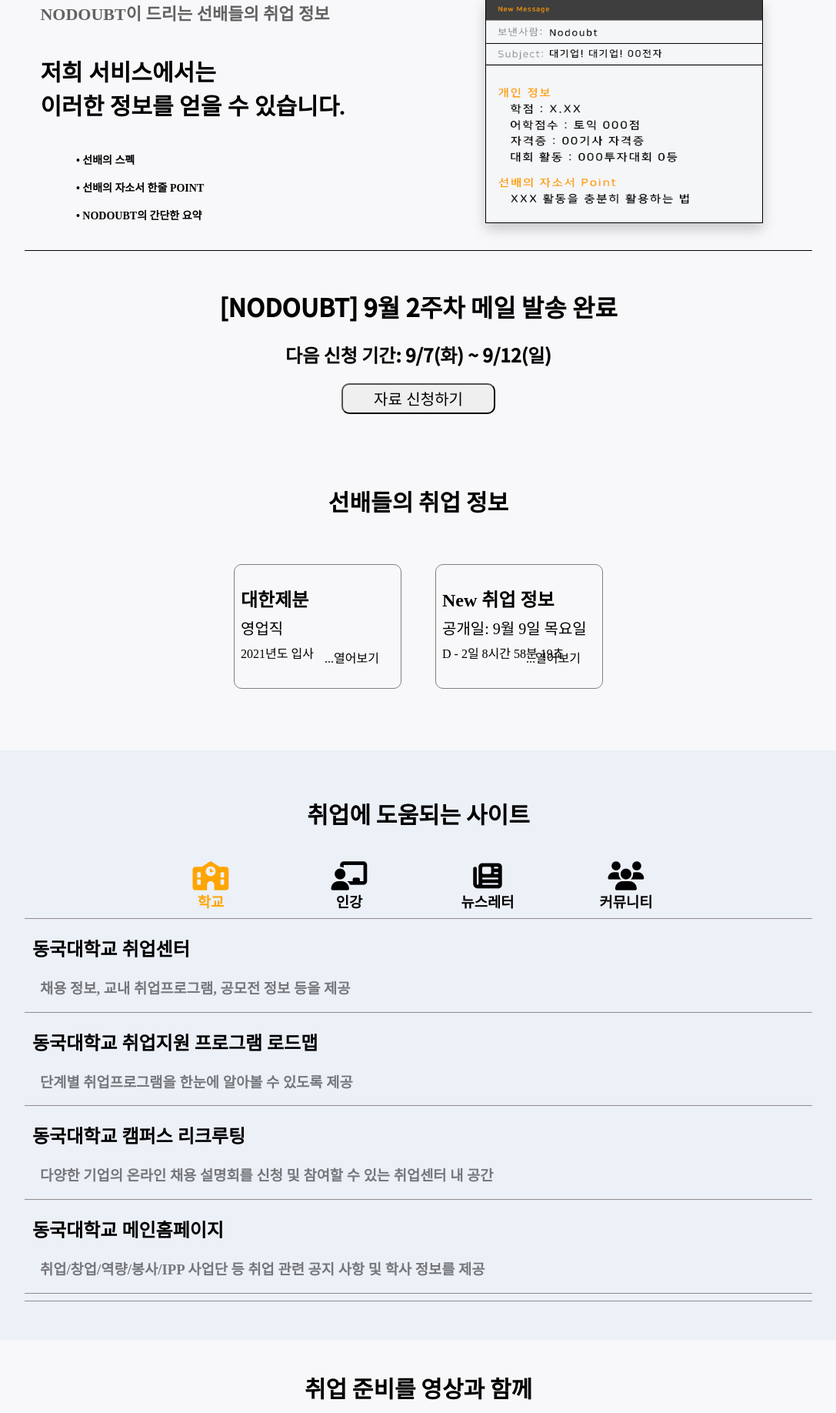
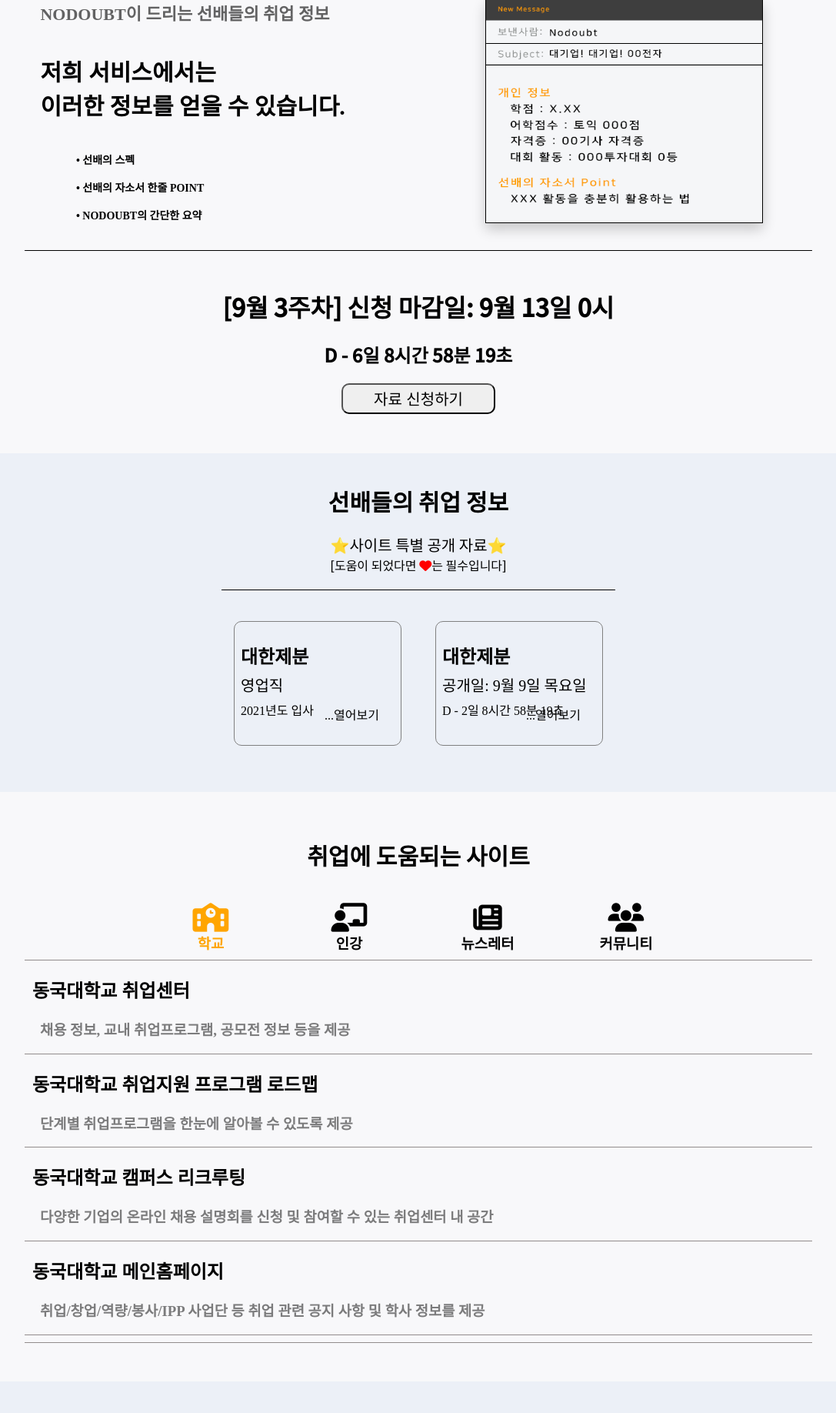
Before and after one commit to YoonHwe/nodoubt, a Django app: page / in a window 1280 px wide. Shown: the part 748-2584 px from the top of the page at 77% size, without its empty margins (96-1183 px from the left). Run offline with Django 3.2, Linux system fonts and the light colour scheme; data comes from the database, SQL or seed files in the repository; both versions use the stored data as it was after the commit; some libraries are stand-ins or nearby versions.

Commit message:
2주차 시작

```diff
--- a/main/templates/main/index.html
+++ b/main/templates/main/index.html
@@ -62,7 +62,7 @@
         </div>
     </div>
     <div class="content_second_dtime">
-        <h1 class="content_second_dtime_h1">[NODOUBT] 9월 2주차 메일 발송 완료</h1>
+        <h1 class="content_second_dtime_h1">[9월 3주차] 신청 마감일: 9월 13일 0시</h1>
         <h2 class="content_second_dtime_clock">다음 신청 기간: 9/7(화) ~ 9/12(일)</h2>
         <div class="content_second_dtime_input">
             <input class="content_second_dtime_input_button" id="modal_btn" type="button" value="자료 신청하기">
@@ -121,6 +121,8 @@
 
 <div class="content_popular">
     <div class="content_popular_title">선배들의 취업 정보</div>
+    <div class="content_popular_subtitle1">⭐사이트 특별 공개 자료⭐</div>
+    <div class="content_popular_subtitle2">[도움이 되었다면 <i class="fas fa-heart" style="color: red;"></i>는 필수입니다]</div>
     <div class="content_popular_top" >
         {% for data in datas %}
         <div class="content_popular_top_contents">
--- a/nodoubt/static/css/version1.css
+++ b/nodoubt/static/css/version1.css
@@ -397,7 +397,8 @@ a{
 .content_popular{
     padding: 0% 12%;
     padding-top: 60px;
-    padding-bottom: 60px;
+    padding-bottom: 40px;
+    background-color: rgba(130, 168, 212, 0.1);
 }
 .content_popular_title{
     font-size: 30px;
@@ -405,6 +406,20 @@ a{
     margin-bottom: 2%;
     text-align: center;
     font-family: 'Noto Sans KR', sans-serif;
+}
+.content_popular_subtitle1{
+    font-size: 20px;
+    text-align: center;
+    font-family: 'Noto Sans KR', sans-serif;
+}
+.content_popular_subtitle2{
+    font-size: 16px;
+    text-align: center;
+    font-family: 'Noto Sans KR', sans-serif;
+    border-bottom: 1px solid black;
+    padding-bottom: 20px;
+    width: 50%;
+    margin: 0 auto;
 }
 .content_popular_top{
     text-align: center;
@@ -451,7 +466,6 @@ a{
 /**/
 .content_issue{
     padding: 0% 16%;
-    background-color: rgba(130, 168, 212, 0.1);
 }
 .content_issue_title{
     padding-top: 80px;
@@ -502,7 +516,7 @@ a{
     padding: 0% 12%;
     padding-top: 40px;
     padding-bottom: 20px;
-
+    background-color: rgba(130, 168, 212, 0.1);
 }
 .content_ready_title{
     padding-top: 20px;
--- a/nodoubt/static/css/version2.css
+++ b/nodoubt/static/css/version2.css
@@ -402,7 +402,8 @@ a{
 .content_popular{
     padding: 0% 10%;
     padding-top: 40px;
-    padding-bottom: 40px;
+    padding-bottom: 20px;
+    background-color: rgba(130, 168, 212, 0.1);
 }
 .content_popular_title{
     font-size: 30px;
@@ -410,6 +411,20 @@ a{
     margin-bottom: 2%;
     text-align: center;
     font-family: 'Noto Sans KR', sans-serif;
+}
+.content_popular_subtitle1{
+    font-size: 20px;
+    text-align: center;
+    font-family: 'Noto Sans KR', sans-serif;
+}
+.content_popular_subtitle2{
+    font-size: 16px;
+    text-align: center;
+    font-family: 'Noto Sans KR', sans-serif;
+    border-bottom: 1px solid black;
+    padding-bottom: 20px;
+    width: 50%;
+    margin: 0 auto;
 }
 .content_popular_top{
     text-align: center;
@@ -456,7 +471,6 @@ a{
 /**/
 .content_issue{
     padding: 0% 10%;
-    background-color: rgba(130, 168, 212, 0.1);
 }
 .content_issue_title{
     padding-top: 60px;
@@ -507,7 +521,7 @@ a{
     padding: 0% 8%;
     padding-top: 40px;
     padding-bottom: 20px;
-
+    background-color: rgba(130, 168, 212, 0.1);
 }
 .content_ready_title{
     font-size: 30px;
--- a/nodoubt/static/css/version3.css
+++ b/nodoubt/static/css/version3.css
@@ -409,7 +409,8 @@ a{
 .content_popular{
     padding: 0% 6%;
     padding-top: 40px;
-    padding-bottom: 40px;
+    padding-bottom: 20px;
+    background-color: rgba(130, 168, 212, 0.1);
 }
 .content_popular_title{
     font-size: 30px;
@@ -417,6 +418,20 @@ a{
     margin-bottom: 2%;
     text-align: center;
     font-family: 'Noto Sans KR', sans-serif;
+}
+.content_popular_subtitle1{
+    font-size: 20px;
+    text-align: center;
+    font-family: 'Noto Sans KR', sans-serif;
+}
+.content_popular_subtitle2{
+    font-size: 16px;
+    text-align: center;
+    font-family: 'Noto Sans KR', sans-serif;
+    border-bottom: 1px solid black;
+    padding-bottom: 20px;
+    width: 50%;
+    margin: 0 auto;
 }
 .content_popular_top{
     text-align: center;
@@ -463,7 +478,6 @@ a{
 /**/
 .content_issue{
     padding: 0% 6%;
-    background-color: rgba(130, 168, 212, 0.1);
 }
 .content_issue_title{
     padding-top: 60px;
@@ -520,7 +534,7 @@ a{
     padding: 0% 4%;
     padding-top: 40px;
     padding-bottom: 20px;
-
+    background-color: rgba(130, 168, 212, 0.1);
 }
 .content_ready_title{
     font-size: 30px;
--- a/nodoubt/static/css/version4.css
+++ b/nodoubt/static/css/version4.css
@@ -410,7 +410,8 @@ a{
 .content_popular{
     padding: 0% 6%;
     padding-top: 40px;
-    padding-bottom: 40px;
+    padding-bottom: 20px;
+    background-color: rgba(130, 168, 212, 0.1);
 }
 .content_popular_title{
     font-size: 30px;
@@ -418,6 +419,20 @@ a{
     margin-bottom: 2%;
     text-align: center;
     font-family: 'Noto Sans KR', sans-serif;
+}
+.content_popular_subtitle1{
+    font-size: 20px;
+    text-align: center;
+    font-family: 'Noto Sans KR', sans-serif;
+}
+.content_popular_subtitle2{
+    font-size: 16px;
+    text-align: center;
+    font-family: 'Noto Sans KR', sans-serif;
+    border-bottom: 1px solid black;
+    padding-bottom: 20px;
+    width: 50%;
+    margin: 0 auto;
 }
 .content_popular_top{
     text-align: center;
@@ -464,7 +479,6 @@ a{
 /**/
 .content_issue{
     padding: 0% 6%;
-    background-color: rgba(130, 168, 212, 0.1);
 }
 .content_issue_title{
     padding-top: 40px;
@@ -527,7 +541,7 @@ a{
     padding: 0% 2%;
     padding-top: 40px;
     padding-bottom: 20px;
-
+    background-color: rgba(130, 168, 212, 0.1);
 }
 .content_ready_title{
     font-size: 30px;
--- a/nodoubt/static/css/version5.css
+++ b/nodoubt/static/css/version5.css
@@ -410,7 +410,8 @@ a{
 .content_popular{
     padding: 0% 6%;
     padding-top: 32px;
-    padding-bottom: 32px;
+    padding-bottom: 20px;
+    background-color: rgba(130, 168, 212, 0.1);
 }
 .content_popular_title{
     font-size: 24px;
@@ -418,6 +419,20 @@ a{
     margin-bottom: 2%;
     text-align: center;
     font-family: 'Noto Sans KR', sans-serif;
+}
+.content_popular_subtitle1{
+    font-size: 16px;
+    text-align: center;
+    font-family: 'Noto Sans KR', sans-serif;
+}
+.content_popular_subtitle2{
+    font-size: 12px;
+    text-align: center;
+    font-family: 'Noto Sans KR', sans-serif;
+    border-bottom: 1px solid black;
+    padding-bottom: 16px;
+    width: 50%;
+    margin: 0 auto;
 }
 .content_popular_top{
     text-align: center;
@@ -465,7 +480,6 @@ a{
 /**/
 .content_issue{
     padding: 0% 6%;
-    background-color: rgba(130, 168, 212, 0.1);
 }
 .content_issue_title{
     padding-top: 40px;
@@ -528,7 +542,7 @@ a{
     padding: 0% 2%;
     padding-top: 40px;
     padding-bottom: 20px;
-
+    background-color: rgba(130, 168, 212, 0.1);
 }
 .content_ready_title{
     font-size: 30px;
--- a/nodoubt/static/css/version6.css
+++ b/nodoubt/static/css/version6.css
@@ -410,7 +410,8 @@ a{
 .content_popular{
     padding: 0% 6%;
     padding-top: 32px;
-    padding-bottom: 32px;
+    padding-bottom: 20px;
+    background-color: rgba(130, 168, 212, 0.1);
 }
 .content_popular_title{
     font-size: 20px;
@@ -418,6 +419,20 @@ a{
     margin-bottom: 2%;
     text-align: center;
     font-family: 'Noto Sans KR', sans-serif;
+}
+.content_popular_subtitle1{
+    font-size: 16px;
+    text-align: center;
+    font-family: 'Noto Sans KR', sans-serif;
+}
+.content_popular_subtitle2{
+    font-size: 12px;
+    text-align: center;
+    font-family: 'Noto Sans KR', sans-serif;
+    border-bottom: 1px solid black;
+    padding-bottom: 16px;
+    width: 50%;
+    margin: 0 auto;
 }
 .content_popular_top{
     text-align: center;
@@ -465,7 +480,6 @@ a{
 /**/
 .content_issue{
     padding: 0% 4%;
-    background-color: rgba(130, 168, 212, 0.1);
 }
 .content_issue_title{
     padding-top: 40px;
@@ -530,7 +544,7 @@ a{
     padding: 0% 2%;
     padding-top: 40px;
     padding-bottom: 20px;
-
+    background-color: rgba(130, 168, 212, 0.1);
 }
 .content_ready_title{
     font-size: 30px;
--- a/nodoubt/static/css/version7.css
+++ b/nodoubt/static/css/version7.css
@@ -411,7 +411,8 @@ a{
 .content_popular{
     padding: 0% 6%;
     padding-top: 32px;
-    padding-bottom: 32px;
+    padding-bottom: 20px;
+    background-color: rgba(130, 168, 212, 0.1);
 }
 .content_popular_title{
     font-size: 16px;
@@ -419,6 +420,20 @@ a{
     margin-bottom: 2%;
     text-align: center;
     font-family: 'Noto Sans KR', sans-serif;
+}
+.content_popular_subtitle1{
+    font-size: 12px;
+    text-align: center;
+    font-family: 'Noto Sans KR', sans-serif;
+}
+.content_popular_subtitle2{
+    font-size: 8px;
+    text-align: center;
+    font-family: 'Noto Sans KR', sans-serif;
+    border-bottom: 1px solid black;
+    padding-bottom: 10px;
+    width: 50%;
+    margin: 0 auto;
 }
 .content_popular_top{
     text-align: center;
@@ -466,7 +481,6 @@ a{
 /**/
 .content_issue{
     padding: 0% 4%;
-    background-color: rgba(130, 168, 212, 0.1);
 }
 .content_issue_title{
     padding-top: 40px;
@@ -531,7 +545,7 @@ a{
     padding: 0% 2%;
     padding-top: 40px;
     padding-bottom: 20px;
-
+    background-color: rgba(130, 168, 212, 0.1);
 }
 .content_ready_title{
     font-size: 28px;
--- a/nodoubt/static/js/clock.js
+++ b/nodoubt/static/js/clock.js
@@ -1,30 +1,27 @@
 const clockTitle = document.querySelector(".content_second_dtime_clock");
 function getClock() {
-    const contentPopular = document.querySelector(".content_popular_top");
-    const contentPopularLast = contentPopular.lastElementChild;
-    const targetYear = contentPopularLast.childNodes[5];
-    const date = new Date();
-    const targetDay = new Date(2021, 8, 9, 0, 0, 0);
-    const month = String(date.getMonth()).padStart(2, "0");
-    const day = String(date.getDate()).padStart(2, "0");
-    const hour = String(date.getHours()).padStart(2, "0");
-    const minute = String(date.getMinutes()).padStart(2, "0");
-    const second = String(date.getSeconds()).padStart(2, "0");
-    date.setMonth(month);
-    date.setDate(day);
-    date.setHours(hour);
-    date.setMinutes(minute);
-    date.setSeconds(second);
-    const timeGap = targetDay - date;
+    const promiseDay = new Date();
+    const targetDay = new Date(2021, 8, 13, 0, 0, 0);
+    const month = String(promiseDay.getMonth()).padStart(2, "0");
+    const day = String(promiseDay.getDate()).padStart(2, "0");
+    const hour = String(promiseDay.getHours()).padStart(2, "0");
+    const minute = String(promiseDay.getMinutes()).padStart(2, "0");
+    const second = String(promiseDay.getSeconds()).padStart(2, "0");
+    promiseDay.setMonth(month);
+    promiseDay.setDate(day);
+    promiseDay.setHours(hour);
+    promiseDay.setMinutes(minute);
+    promiseDay.setSeconds(second);
+    const timeGap = targetDay - promiseDay;
     const dayGap = Math.floor(timeGap / (1000 * 60 * 60 * 24));
     const hourGap = Math.floor(timeGap / (1000 * 60 * 60)) % 24;
     const minuteGap = Math.floor(timeGap / (1000 * 60)) % 60;
     const secondGap = Math.floor(timeGap / 1000) % 60;
     if(timeGap <= 0){
-        targetDay.innerText = "D - Day"
+        clockTitle.innerText = "D - Day"
     }
     else{
-        targetYear.innerText = `D - ${dayGap}일 ${hourGap}시간 ${minuteGap}분 ${secondGap}초`;
+        clockTitle.innerText = `D - ${dayGap}일 ${hourGap}시간 ${minuteGap}분 ${secondGap}초`;
     }
 }
 
--- a/nodoubt/static/js/popular.js
+++ b/nodoubt/static/js/popular.js
@@ -5,18 +5,40 @@ contentPopularLastAnchor.addEventListener("click",popularReady);
 const targetCompany = contentPopularLast.childNodes[1];
 const targetJob = contentPopularLast.childNodes[3];
 const targetYear = contentPopularLast.childNodes[5];
-targetCompany.innerText = "New 취업 정보";
 targetJob.innerText = "공개일: 9월 9일 목요일";
-// function getDtime(){
-//     if(timeGap <= 0){
-//         targetYear.innerText = "D - Day";
-//     }
-//     else{
-//         targetYear.innerText = `D - ${dayGap}일 ${hourGap}시간 ${minuteGap}분 ${secondGap}초`;
-//     }
-// }
-// getDtime();
-// setInterval(getDtime, 1000);
+
+function getClock() {
+    const contentPopular = document.querySelector(".content_popular_top");
+    const contentPopularLast = contentPopular.lastElementChild;
+    const targetYear = contentPopularLast.childNodes[5];
+    const date = new Date();
+    const targetDay = new Date(2021, 8, 9, 0, 0, 0);
+    const month = String(date.getMonth()).padStart(2, "0");
+    const day = String(date.getDate()).padStart(2, "0");
+    const hour = String(date.getHours()).padStart(2, "0");
+    const minute = String(date.getMinutes()).padStart(2, "0");
+    const second = String(date.getSeconds()).padStart(2, "0");
+    date.setMonth(month);
+    date.setDate(day);
+    date.setHours(hour);
+    date.setMinutes(minute);
+    date.setSeconds(second);
+    const timeGap = targetDay - date;
+    const dayGap = Math.floor(timeGap / (1000 * 60 * 60 * 24));
+    const hourGap = Math.floor(timeGap / (1000 * 60 * 60)) % 24;
+    const minuteGap = Math.floor(timeGap / (1000 * 60)) % 60;
+    const secondGap = Math.floor(timeGap / 1000) % 60;
+    if(timeGap <= 0){
+        targetDay.innerText = "D - Day"
+    }
+    else{
+        targetYear.innerText = `D - ${dayGap}일 ${hourGap}시간 ${minuteGap}분 ${secondGap}초`;
+    }
+}
+
+getClock();
+setInterval(getClock, 1000);
+
 
 function popularReady(event){
     event.preventDefault();
```
Also changed, not shown: static/css/version1.css (+17 -3 lines), static/css/version2.css (+17 -3 lines), static/css/version3.css (+17 -3 lines), static/css/version4.css (+17 -3 lines), static/css/version5.css (+17 -3 lines), static/css/version6.css (+17 -3 lines), static/css/version7.css (+17 -3 lines), static/js/clock.js (+15 -18 lines), static/js/popular.js (+33 -11 lines), db.sqlite3.
